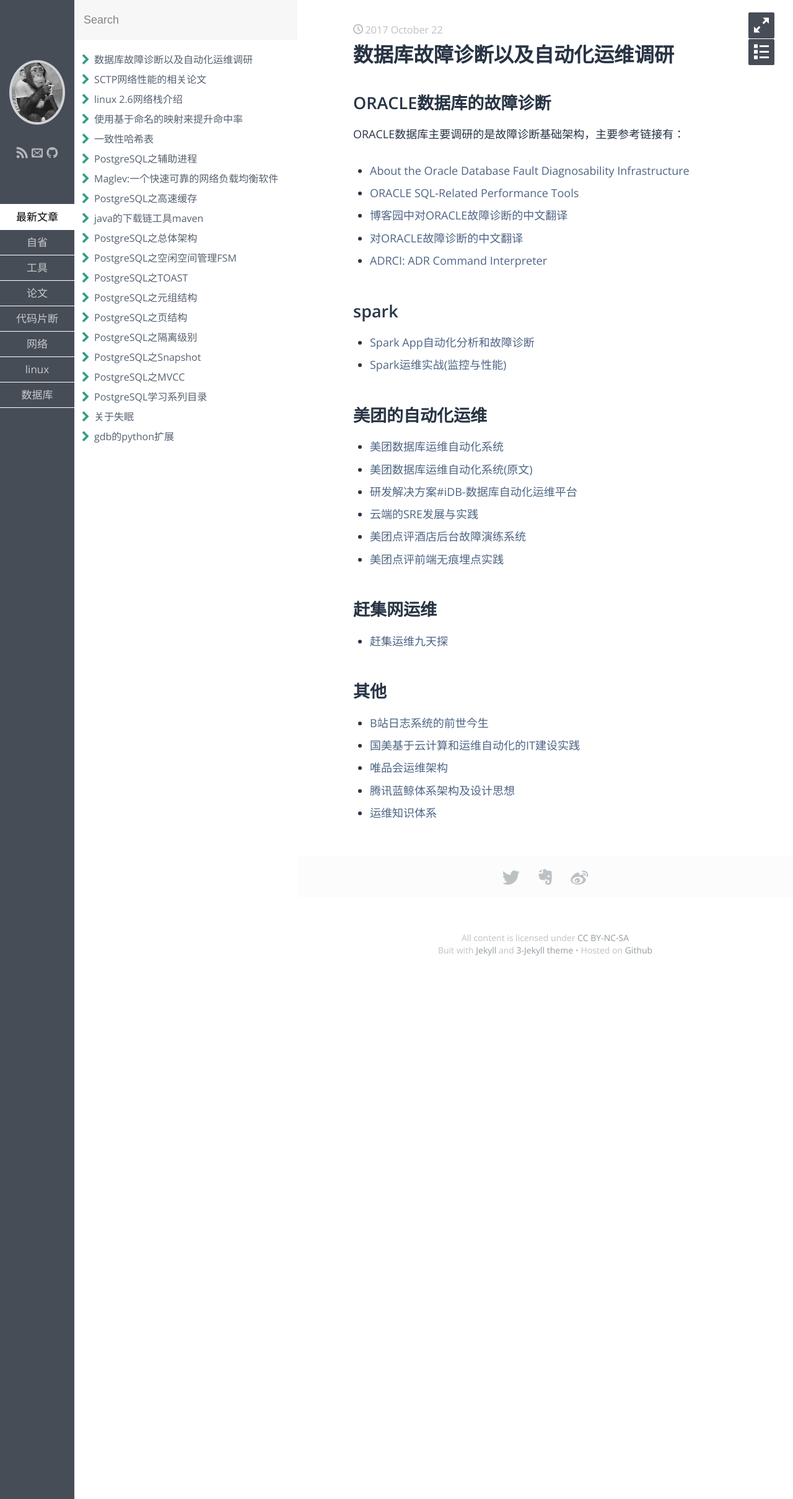
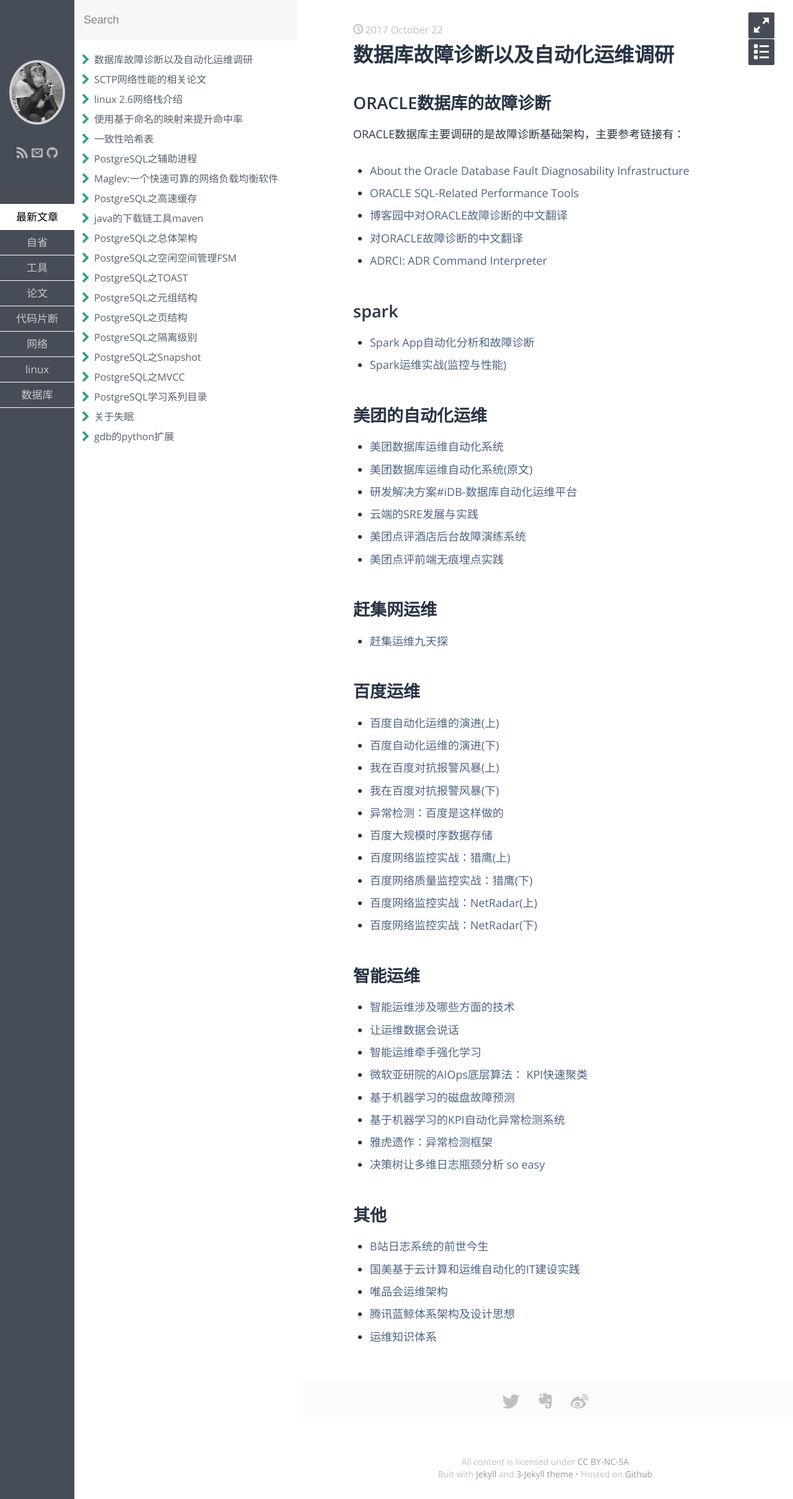
Before and after one commit to feelkill/feelkill.github.io, a Jekyll site: the page built from _posts/database/2017-10-22-故障诊断及自动化运维.md, in a window 1280 px wide. Shown: the whole page at 62% size. Built offline with Jekyll 4.4.1, drawn with Linux system fonts in a browser that asks for light colours; some web fonts are replaced.

Commit message:
添加新的运维文章链接

```diff
--- a/_posts/database/2017-10-22-故障诊断及自动化运维.md
+++ b/_posts/database/2017-10-22-故障诊断及自动化运维.md
@@ -34,10 +34,34 @@ ORACLE数据库主要调研的是故障诊断基础架构，主要参考链接
 
 * [赶集运维九天探](http://docs.huihoo.com/infoq/qconbeijing/2015/day2/赶集运维九天探月.pdf)
 
+## 百度运维
+
+* [百度自动化运维的演进(上)](https://mp.weixin.qq.com/s/gFdz6tdnpw2ICUqNCC-DnA)
+* [百度自动化运维的演进(下)](https://mp.weixin.qq.com/s/66K0hg79mDVEn_H87tTPPg)
+* [我在百度对抗报警风暴(上)](https://mp.weixin.qq.com/s/9IZbmulUA18OCZ-ECSNSUQ)
+* [我在百度对抗报警风暴(下)](https://mp.weixin.qq.com/s/vODNelOyTwyciI-6sYBUtA)
+* [异常检测：百度是这样做的](https://mp.weixin.qq.com/s/AXhjawsINKl6cLDV1yf6fw)
+* [百度大规模时序数据存储](https://mp.weixin.qq.com/s/_zIVr0k8nZJHDacOqZNpcQ)
+* [百度网络监控实战：猎鹰(上)](https://mp.weixin.qq.com/s?__biz=MzUyMzA3MTY1NA==&mid=2247483969&idx=1&sn=2eb2a3a9eecf3271f30bf67e594054ff&chksm=f9c37b88ceb4f29e0058eb87eae7c58ac96d77ccf1247b6eab647716b80943212f8096350073&scene=21#wechat_redirect)
+* [百度网络质量监控实战：猎鹰(下)](https://mp.weixin.qq.com/s/kaUWo7n0JbJdj2C0PgnROw)
+* [百度网络监控实战：NetRadar(上)](https://mp.weixin.qq.com/s?__biz=MzUyMzA3MTY1NA==&mid=2247483687&idx=1&sn=833ee34012055ae5a62caf446719eada&chksm=f9c378eeceb4f1f882d11c4364057b2954d565efd7604377f8c1f185ca82ff18697d72caa337&scene=21#wechat_redirect)
+* [百度网络监控实战：NetRadar(下)](https://mp.weixin.qq.com/s/PMSPEUDP9VJEHekfb0AY3g)
+
+## 智能运维
+
+* [智能运维涉及哪些方面的技术](https://mp.weixin.qq.com/s/bt4_lnwLOmBIL1kTrP5Eew)
+* [让运维数据会说话](https://mp.weixin.qq.com/s/9czq6M0kNRVW3ZN-0OFayg)
+* [智能运维牵手强化学习](https://mp.weixin.qq.com/s/EMGmwt07ksFSYub3DGglLA)
+* [微软亚研院的AIOps底层算法： KPI快速聚类](https://mp.weixin.qq.com/s/5HaRtCWtSE5OvKikVLEPSg)
+* [基于机器学习的磁盘故障预测](https://mp.weixin.qq.com/s/UZiEiIEEDcTZj7Oe7kF_kw)
+* [基于机器学习的KPI自动化异常检测系统](https://mp.weixin.qq.com/s/pH6ZoQMMaEtPHNhJR4nxSA)
+* [雅虎遗作：异常检测框架](https://mp.weixin.qq.com/s/nv0dFa61-krmvhUNJwhdpw)
+* [决策树让多维日志瓶颈分析 so easy](https://mp.weixin.qq.com/s/aUwnbbwKpTou_GTgRxSJyg)
+
 ## 其他
 
 * [B站日志系统的前世今生](https://mp.weixin.qq.com/s/onrBwQ0vyLJYWD_FRnNjEg)
 * [国美基于云计算和运维自动化的IT建设实践](https://mp.weixin.qq.com/s/BSt52EdpOcraMTV5VsETZw)
 * [唯品会运维架构](http://docs.huihoo.com/infoq/qconbeijing-vipshop-operation-infrastructure-and-process-improvement-20140427.pdf)
-* [腾讯蓝鲸体系架构及设计思想](http://www.cnblogs.com/iamliuxin/p/5617783.html)
+* [腾讯蓝鲸体系架构及设计思想](https://mp.weixin.qq.com/s?__biz=MzA4NzY4NDY1OQ==&mid=401267702&idx=1&sn=00809bb595672973830ad570673c6949&scene=38#wechat_redirect)
 * [运维知识体系](https://www.unixhot.com/page/ops)
```
